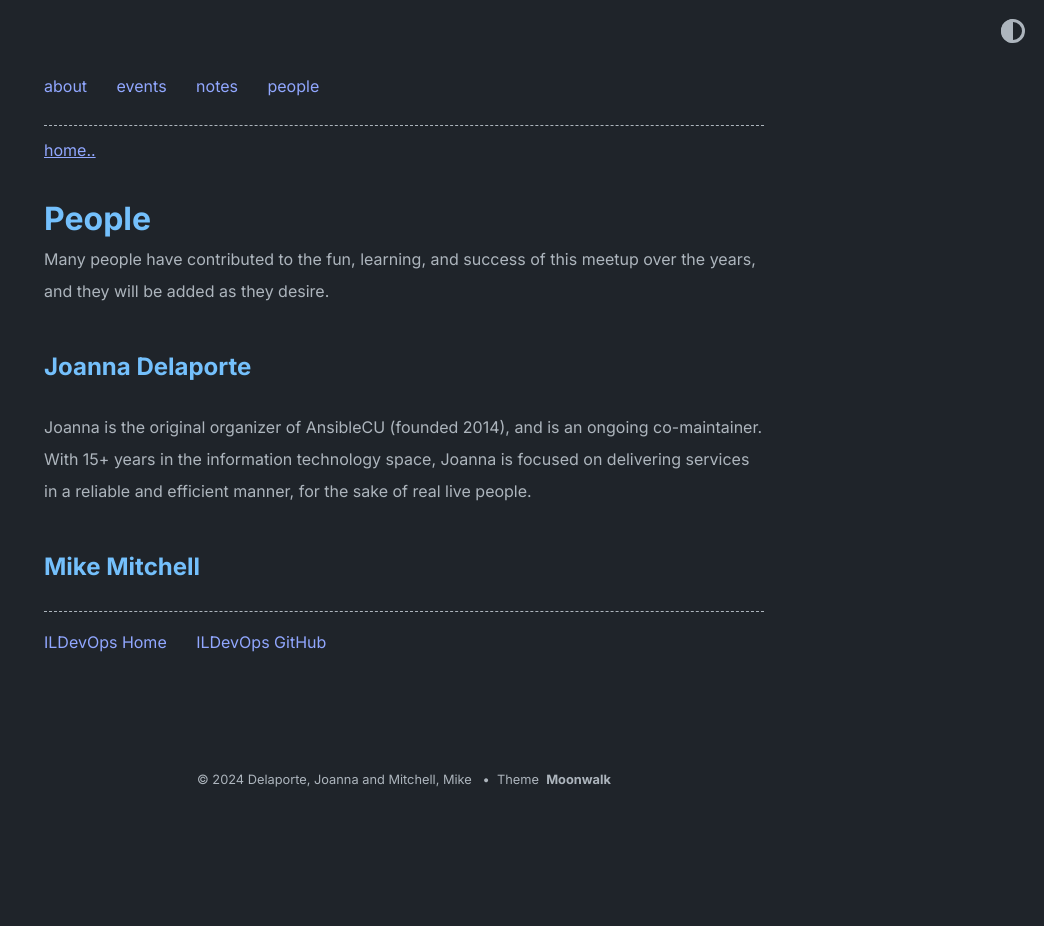
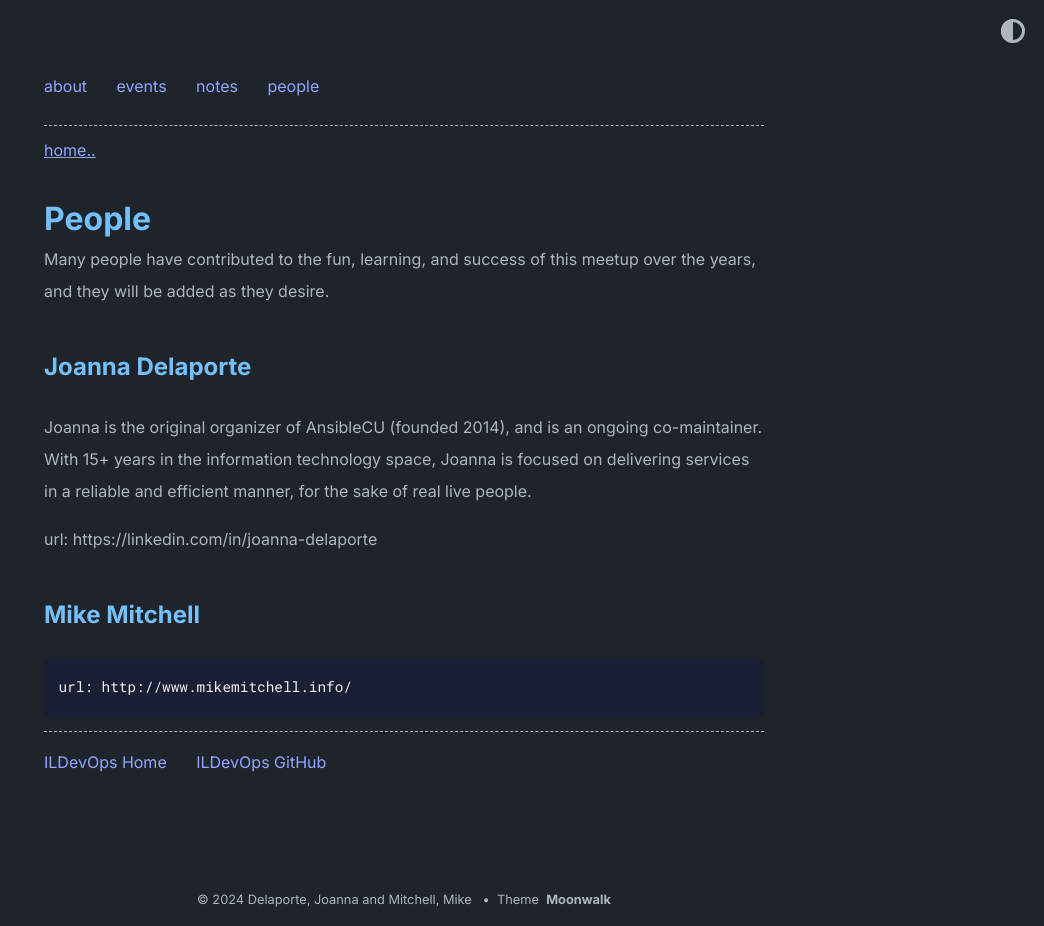
Before and after one commit to ILDevOps/ildevops.github.io, a Jekyll site: the page built from people.md, in a window 1280 px wide. Shown: the whole page, without its empty margins (236-1280 px from the left). Built offline with Jekyll 4.4.1, drawn with Linux system fonts in a browser that asks for light colours; before the commit the page ends 900 px from its top, so only the background shows below that; part of the change alters nothing that is shown.

Commit message:
Update people.md
Added urls. Need to prettify.

```diff
--- a/people.md
+++ b/people.md
@@ -9,5 +9,7 @@ Many people have contributed to the fun, learning, and success of this meetup ov
 Joanna is the original organizer of AnsibleCU (founded 2014), and is an ongoing co-maintainer.
 With 15+ years in the information technology space, Joanna is focused on delivering services in a reliable and efficient manner, for the sake of real live people.
 
+url: https://linkedin.com/in/joanna-delaporte
 
 ## Mike Mitchell
+    url: http://www.mikemitchell.info/
```
